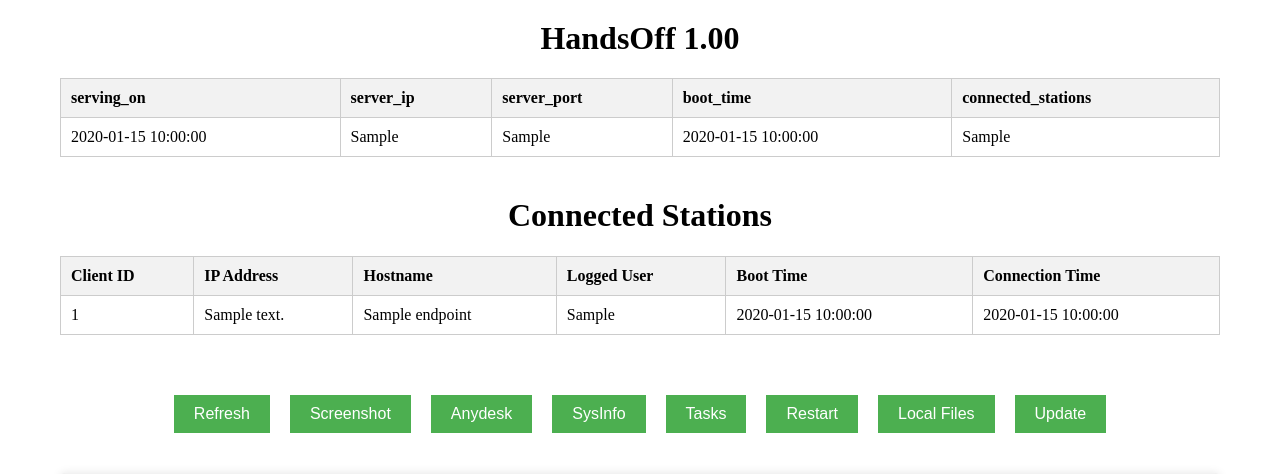
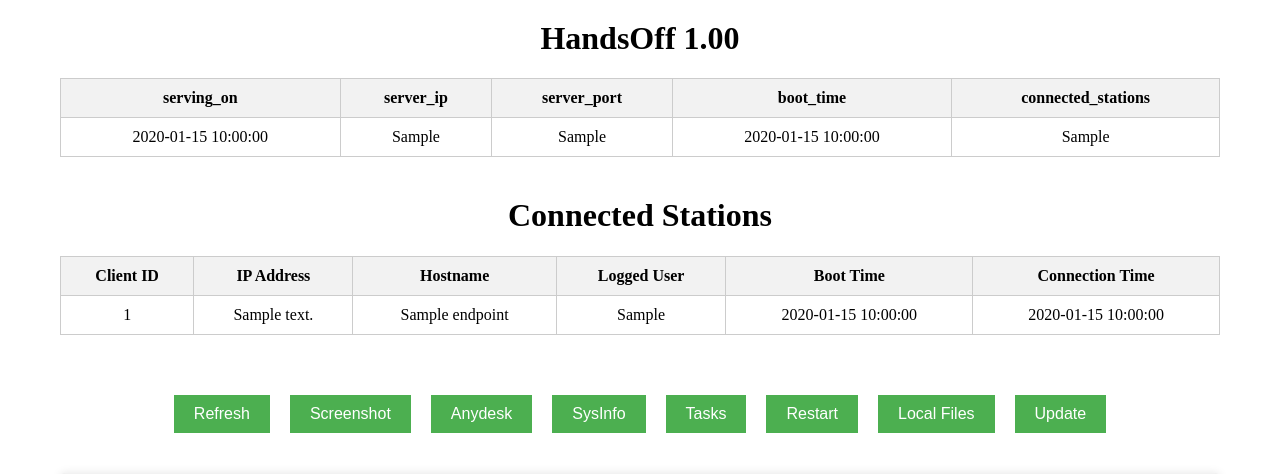
Before and after one commit to GShwartz/HandsOff-WEB, a Flask app: template templates/index.html in a window 1280 px wide. Shown: the top 474 px of the page. Run offline with Flask 3, Linux system fonts and the light colour scheme; the template is opened without the code that fills it: most values are stand-ins (such as "Sample title", 1, 10 or a date in 2020).

Commit message:
Add files via upload

```diff
--- a/static/style.css
+++ b/static/style.css
@@ -38,7 +38,7 @@ table {
 th,
 td {
   padding: 10px;
-  text-align: left;
+  text-align: center;
   border: 1px solid #ccc;
 }
 
@@ -93,3 +93,8 @@ td:nth-child(5) {
     border-radius: 5px;
     box-shadow: 0 0 10px rgba(0,0,0,0.1);
 }
+
+.small-box {
+  width: 300px;
+  height: 200px;
+}
```
